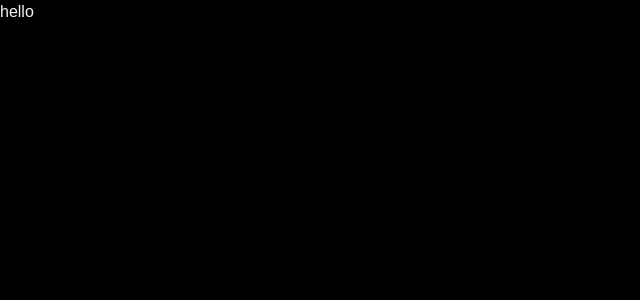
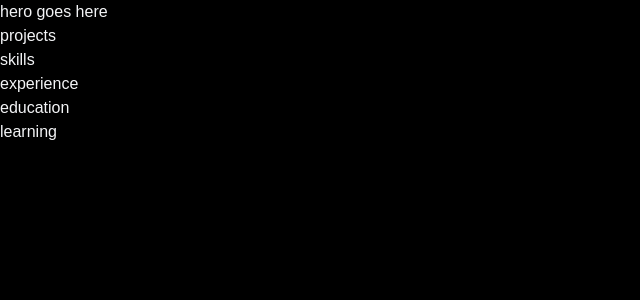
Before and after one commit to rdephillip/rdephillip-portfolio, a React (Vite) app: page / in a window 1280 px wide. Shown: the top 300 px of the page, without its empty margins (0-640 px from the left). Built offline with nearby package versions, Linux system fonts and the light colour scheme.

Commit message:
feat: establishes placeholder sections

```diff
--- a/src/App.jsx
+++ b/src/App.jsx
@@ -1,9 +1,23 @@
+import { useState } from 'react'
+
 function App() {
+  const [heroExpanded, setHeroExpanded] = useState(true)
+
   return (
-    <div>
-      <p>hello</p>
+    <div className='app'>
+      <section className='hero'>
+        hero goes here
+      </section>
+
+      <main className='panels'>
+        <section className='panel'>projects</section>
+        <section className='panel'>skills</section>
+        <section className='panel'>experience</section>
+        <section className='panel'>education</section>
+        <section className='panel'>learning</section>
+      </main>
     </div>
-  );
+  )
 }
 
-export default App;
+export default App
```
